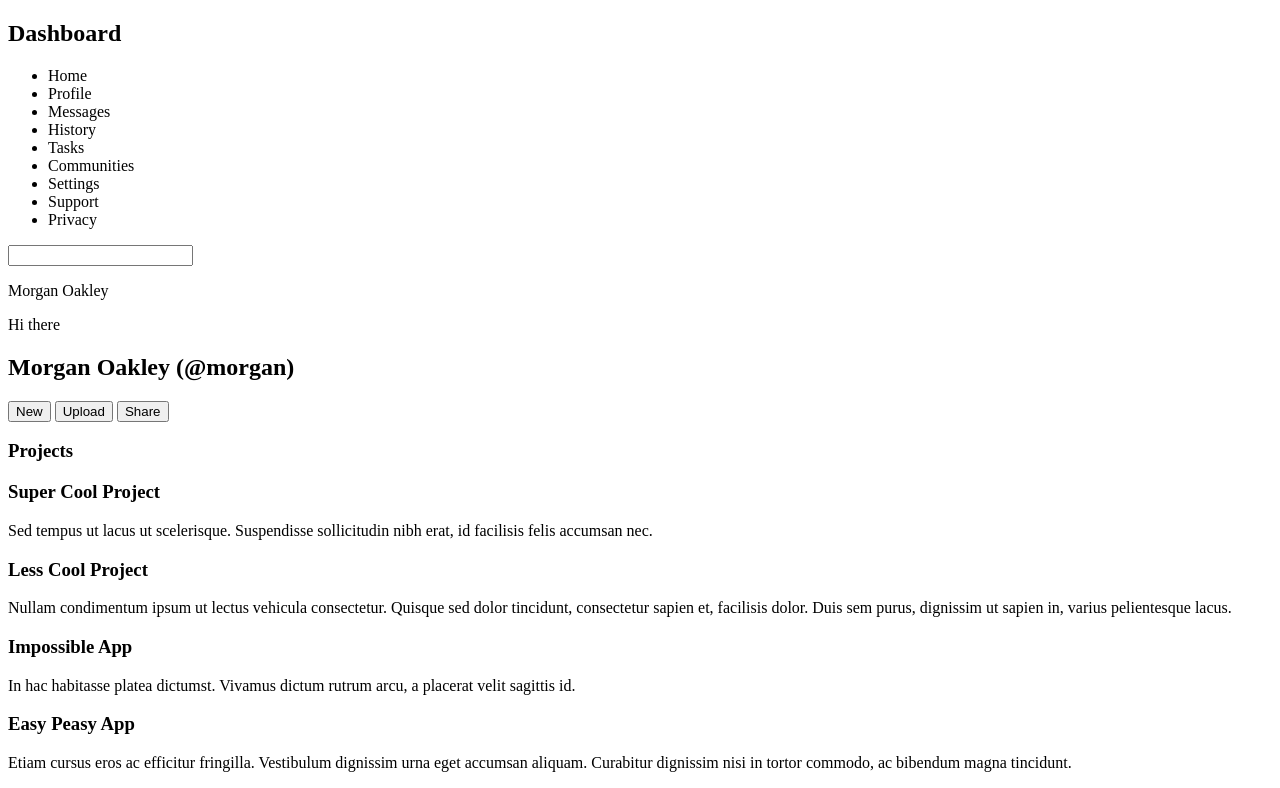
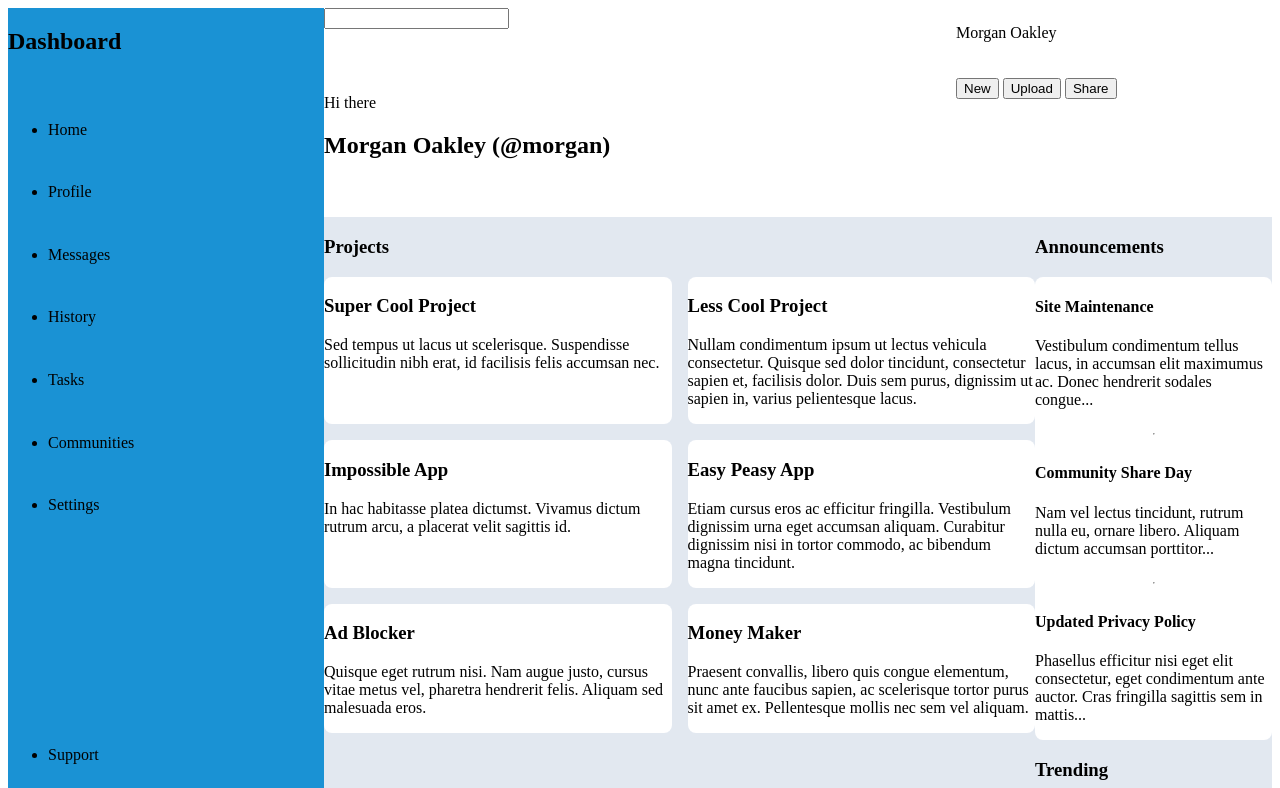
Before and after one commit to errantpianist/odin-admin-dashboard, a plain HTML site: page index.html in a window 1280 px wide. Shown: the top 788 px of the page. Drawn offline with Linux system fonts and the light colour scheme.

Commit message:
add grid structure

```diff
--- a/index.html
+++ b/index.html
@@ -3,14 +3,14 @@
 <head>
   <meta charset="UTF-8">
   <meta name="viewport" content="width=device-width, initial-scale=1.0">
-  <link  type="text/css" rel="stylesheet" href="css/style.css">
+  <link  type="text/css" rel="stylesheet" href="style.css">
   <title>Admin Dashboard</title>
 </head>
 <body>
   <div class="container">
     <div class="sidebar">
       <h2>Dashboard</h2>
-      <ul>
+      <ul class="sidebar-list">
         <div class="sidebar-middle">
           <li><span>Home</span></li>
           <li><span>Profile</span></li>
@@ -27,21 +27,24 @@
       </ul>
     </div>
     <div class="header">
-      <div class="header-top-row">
+      <div class="header-top-row-left">
         <input type="text">
+      </div>
+    <div class="header-top-row-right">
         <p>Morgan Oakley</p>
       </div>
-      <div class="header-bottom-row">
+      <div class="header-bottom-row-left">
         <div class="welcome-text">
           <p>Hi there</p>
           <h2>Morgan Oakley (@morgan)</h2>
         </div>
-        <div class="buttons">
+      </div>
+      <div class="header-bottom-row-right">
           <button>New</button>
           <button>Upload</button>
           <button>Share</button>
-        </div>
       </div>
+
     </div>
     <div class="main-content">
       <div class="project-container">
--- /dev/null
+++ b/style.css
@@ -0,0 +1,95 @@
+.container {
+  display: grid;
+  grid-template-columns: 1fr 3fr;
+  grid-template-rows: 1fr 5fr;
+}
+
+.sidebar {
+  grid-column: 1 / 2;
+  grid-row: 1 / 3;
+  background-color: #1a92d4;
+  display: grid;
+  grid-template-columns: 1fr;
+  grid-template-rows: 1fr 12fr;
+}
+
+.sidebar-list {
+  grid-column: 1 / 2;
+  grid-row: 2 / 3;
+  background-color: #1a92d4;
+  display: grid;
+  grid-template-columns: 1fr;
+  grid-template-rows: 1fr 2fr;
+}
+
+.sidebar-middle {
+  grid-column: 1 / 2;
+  grid-row: 1 / 2;
+  background-color: #1a92d4;
+  display: grid;
+  grid-template-columns: 1fr;
+}
+
+.sidebar-bottom {
+  grid-column: 1 / 2;
+  grid-row: 2 / 3;
+  background-color: #1a92d4;
+  display: grid;
+  grid-template-columns: 1fr;
+}
+
+.header {
+  grid-column: 2 / 3;
+  grid-row: 1 / 2;
+  display: grid;
+  grid-template-columns: 2fr 1fr;
+  grid-template-rows: 1fr 2fr;
+}
+
+.main-content {
+  grid-column: 2 / 3;
+  grid-row: 2 / 3;
+  background-color: #e2e8f0;
+  display: grid;
+  grid-template-columns: 3fr 1fr;
+  grid-template-rows: 1fr 1fr;
+}
+
+.projects-container {
+  grid-column: 1 / 2;
+  grid-row: 1 / 3;
+  background-color: #e2e8f0;
+}
+.project-cards {
+  display: grid;
+  grid-template-columns: 1fr 1fr;
+  gap: 1rem;
+}
+
+.project-card {
+  background-color: #fff;
+  border-radius: 0.5rem;
+}
+
+.announcements-container {
+  grid-column: 2 / 3;
+  grid-row: 1 / 2;
+  background-color: #e2e8f0;
+}
+.announcements-cards {
+  display: grid;
+  grid-template-columns: 1fr;
+  background-color: #fff;
+  border-radius: 0.5rem;
+}
+.trending-container {
+  grid-column: 2 / 3;
+  grid-row: 2 / 3;
+  background-color: #e2e8f0;
+}
+.trending-cards {
+  display: grid;
+  grid-template-columns: 1fr;
+  background-color: #fff;
+  border-radius: 0.5rem;
+}
```
